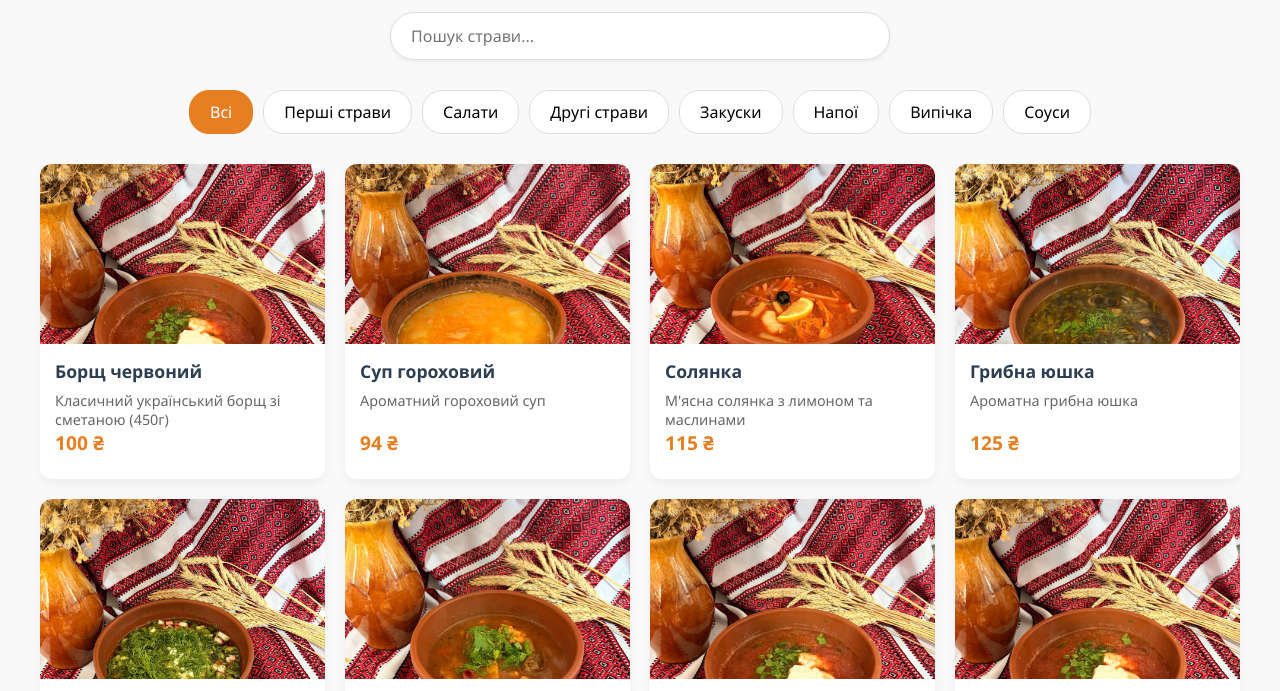
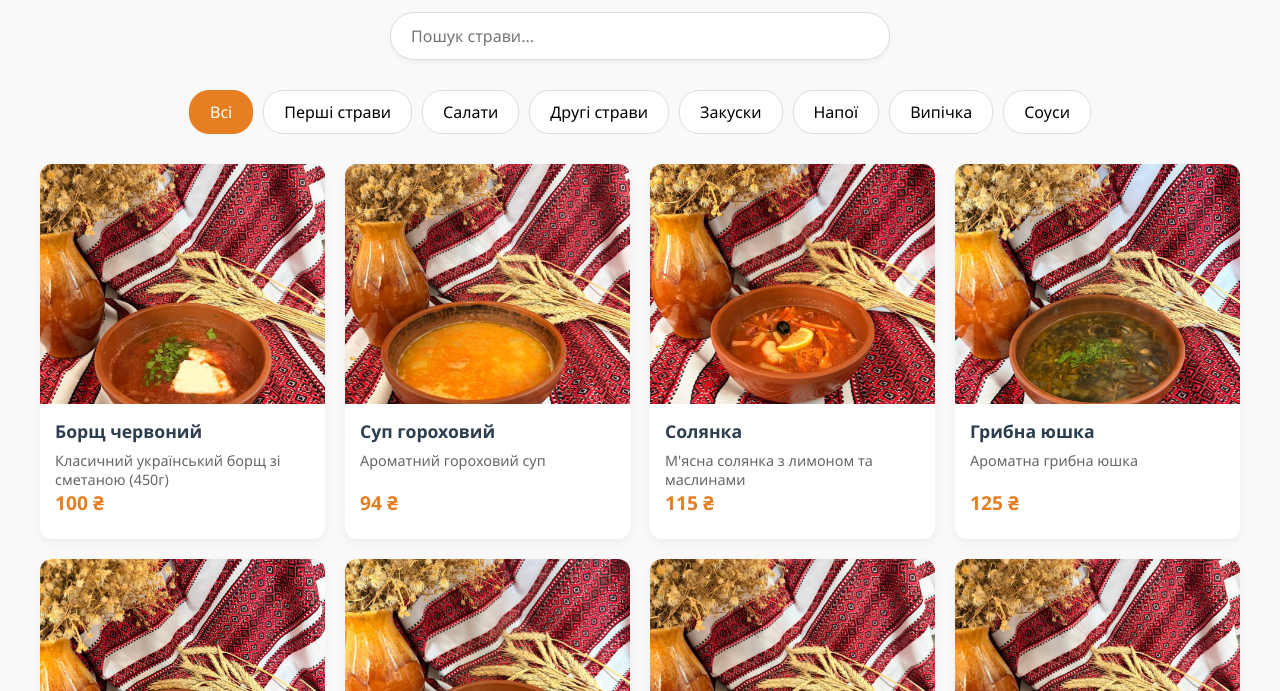
Before and after one commit to Ayak-nn/ukr-dvorik, a website: page index.html in a window 1280 px wide. Shown: the part 78-769 px from the top of the page. Drawn offline with Linux system fonts and the light colour scheme.

Commit message:
Update index.html

```diff
--- a/index.html
+++ b/index.html
@@ -90,7 +90,7 @@
         }
         .dish-card img {
             width: 100%;
-            height: 180px;
+            height: 240px;
             object-fit: cover;
         }
         .dish-info {
```
